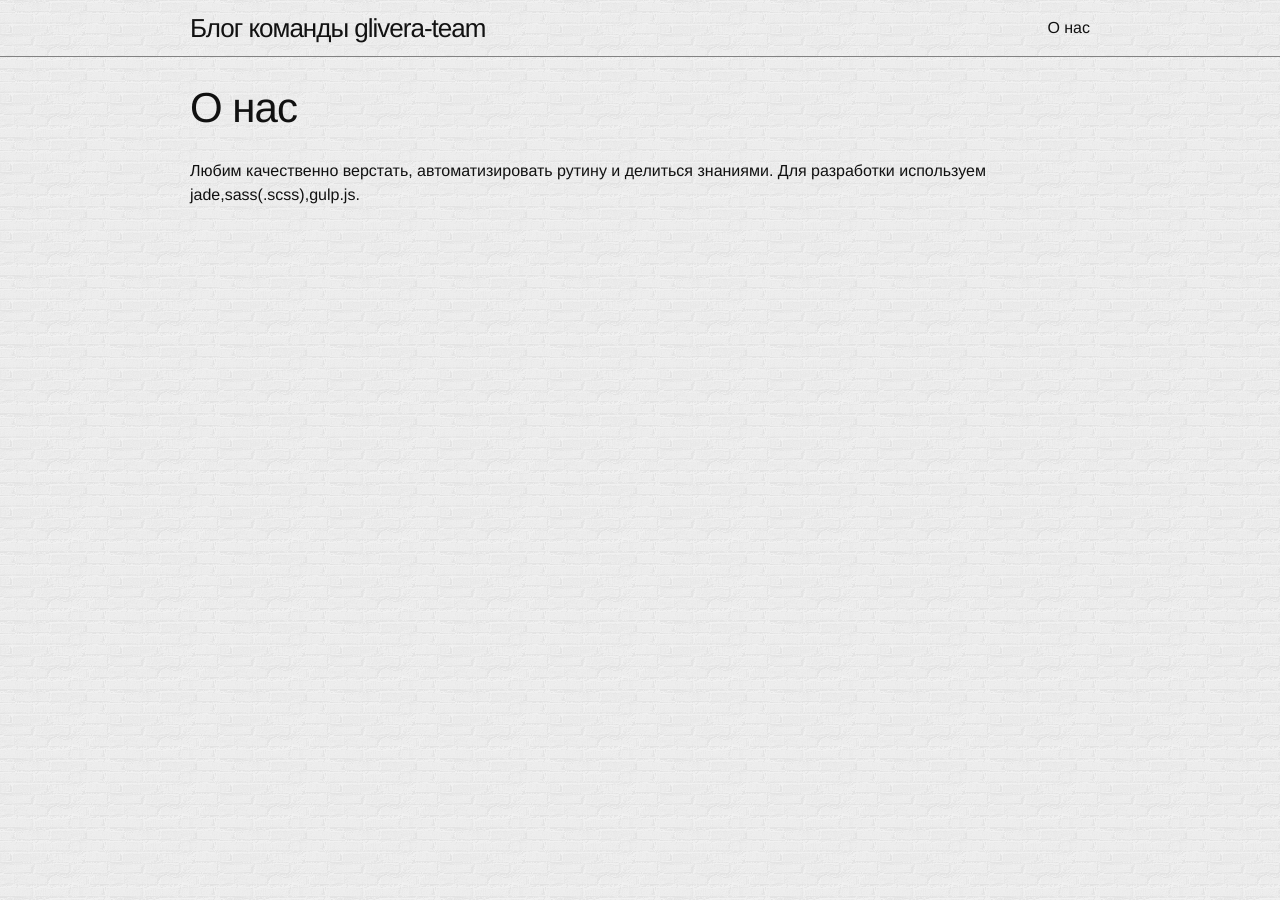
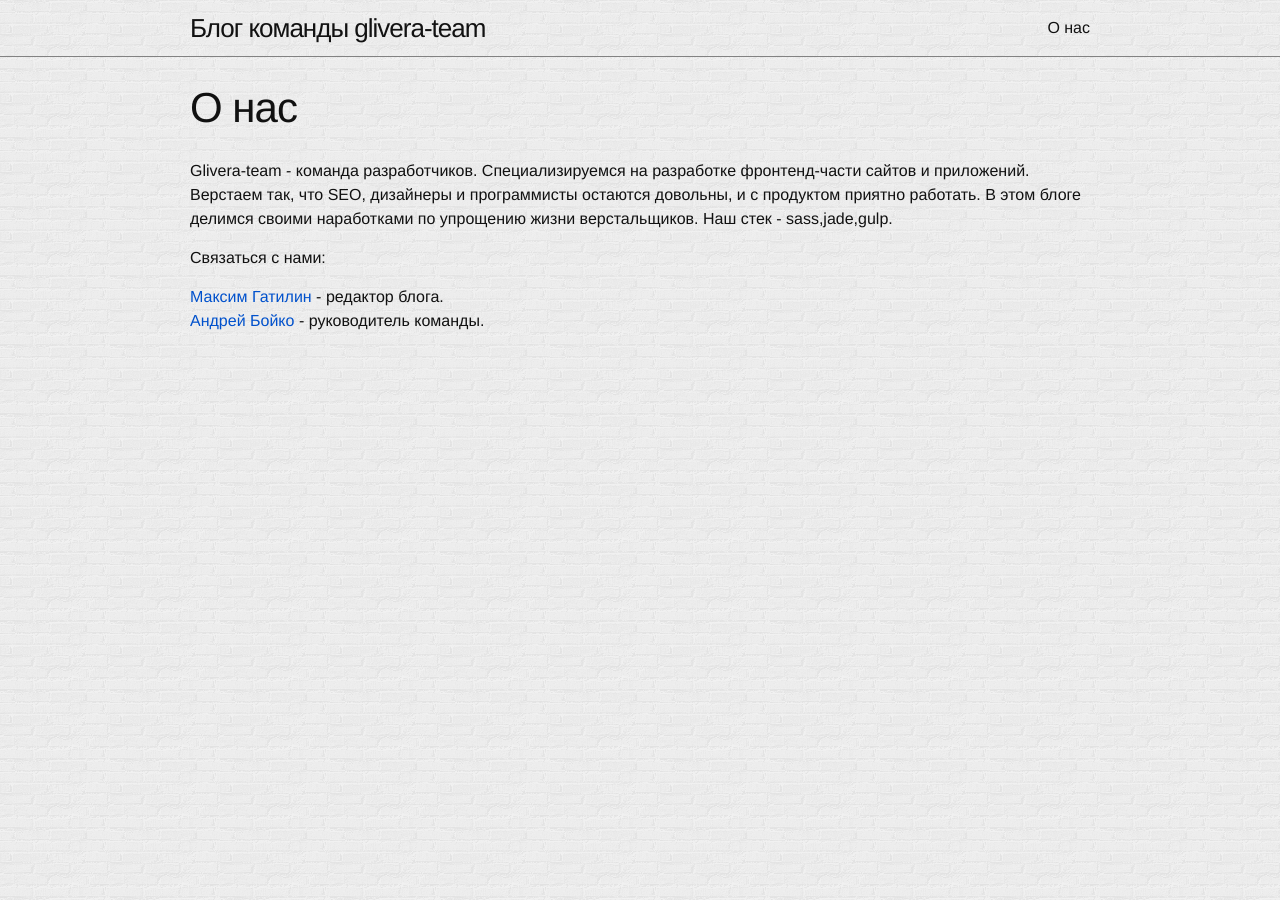
Before and after one commit to glivera-team/glivera-team.github.io, a Jekyll site: the page built from about.md, in a window 1280 px wide. Built offline with Jekyll 4.4.1, drawn with Linux system fonts in a browser that asks for light colours.

Commit message:
added info about us

```diff
--- a/about.md
+++ b/about.md
@@ -4,4 +4,10 @@
 permalink: /about/
 ---
 
-Любим качественно верстать, автоматизировать рутину и делиться знаниями. Для разработки используем jade,sass(.scss),gulp.js.
+Glivera-team - команда разработчиков. Специализируемся на разработке фронтенд-части сайтов и приложений. Верстаем так, что SEO, дизайнеры и программисты остаются довольны, и с продуктом приятно работать. В этом блоге делимся своими наработками по упрощению жизни верстальщиков. Наш стек - sass,jade,gulp.
+
+Связаться с нами:
+
+<a href="https://twitter.com/gatilin2222" target="_blank">Максим Гатилин</a> - редактор блога.
+<br/>
+<a href="https://twitter.com/glivera" target="_blank">Андрей Бойко</a> - руководитель команды.
```
